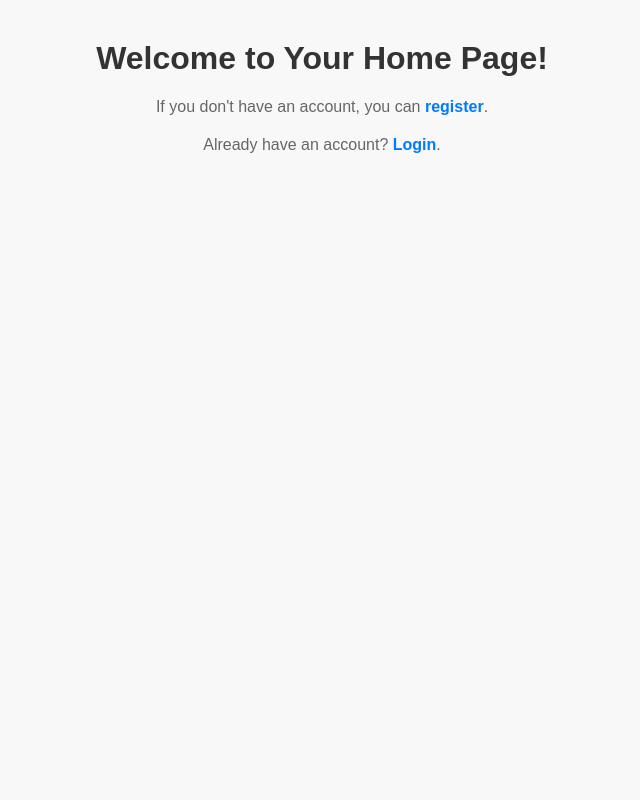
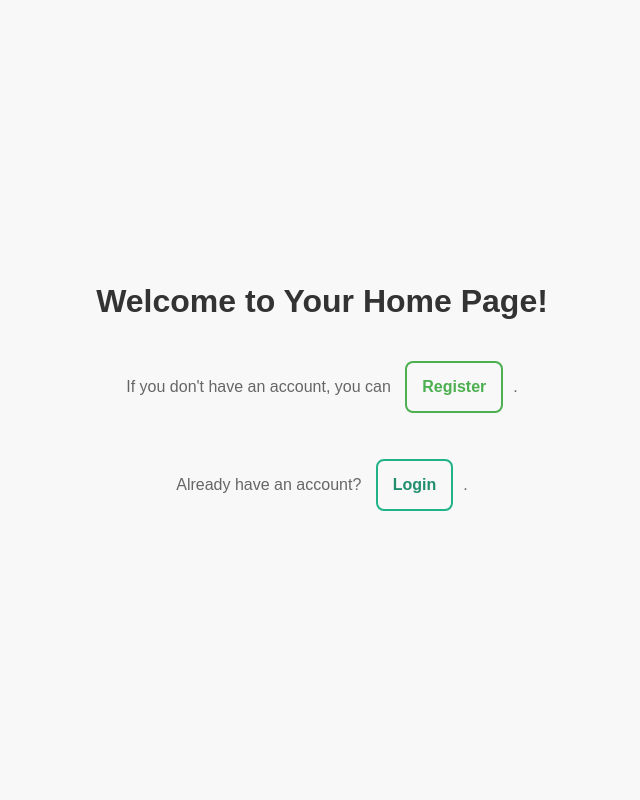
Before and after one commit to amirerfantim/ChatbotHub, a Django app: page / in a window 1280 px wide. Shown: the whole page, without its empty margins (318-958 px from the left). Run offline with Django 4.2, Linux system fonts and the light colour scheme.

Commit message:
Add css to home.html

```diff
--- a/torob_chatbot/templates/home/home.html
+++ b/torob_chatbot/templates/home/home.html
@@ -11,42 +11,108 @@
             margin: 0;
             padding: 0;
             text-align: center;
+            display: flex;
+            flex-direction: column;
+            align-items: center;
+            justify-content: center;
+            height: 100vh;
         }
 
         h1 {
             color: #333;
-            margin-top: 40px;
+            margin-top: 20px;
         }
 
         p {
             color: #666;
-            margin-top: 20px;
+            margin-top: 10px;
         }
 
         a {
-            color: #007bff;
             text-decoration: none;
             font-weight: bold;
+            display: inline-block;
+            position: relative;
+            margin: 10px;
+            padding: 15px;
+            border-radius: 8px;
+            transition: background-color 0.3s, color 0.3s;
         }
 
-        a:hover {
-            text-decoration: underline;
+        .login-btn {
+            color: #218e6e; /* Green color */
+            border: 2px solid #21b388;
+        }
+
+        .login-btn:hover {
+            background-color: #21b388;
+            color: #fff;
+        }
+
+        .register-btn {
+            color: #4CAF50;
+            border: 2px solid #4CAF50;
+        }
+
+        .register-btn:hover {
+            background-color: #4CAF50;
+            color: #fff;
+        }
+
+        .chatbot-list {
+            color: #1e88e5;
+            border: 2px solid #1e88e5;
+        }
+
+        .chatbot-list:hover {
+            background-color: #1e88e5;
+            color: #fff;
+        }
+
+        .chat-history {
+            color: #1565c0;
+            border: 2px solid #1565c0;
+        }
+
+        .chat-history:hover {
+            background-color: #1565c0;
+            color: #fff;
+        }
+
+        .admin-page {
+            color: #0d47a1;
+            border: 2px solid #0d47a1;
+        }
+
+        .admin-page:hover {
+            background-color: #0d47a1;
+            color: #fff;
+        }
+
+        .logout {
+            color: #B74813;
+            border: 2px solid #be4d25;
+        }
+
+        .logout:hover {
+            background-color: #be4d25;
+            color: #fff;
         }
     </style>
 </head>
 <body>
     {% if is_auth %}
         <h1>Welcome to Your Home Page, {{ user_name }}!</h1>
-            <p>Explore all chatbots <a href="{% url 'chatbot-list' %}">here</a>.</p>
-            <p>View your chat history <a href="{% url 'chat_history' %}">here</a>.</p>
+        <p> <a class="chatbot-list" href="{% url 'chatbot-list' %}">Explore all chatbots</a>.</p>
+        <p> <a class="chat-history" href="{% url 'chat_history' %}">View your chat history</a>.</p>
         {% if is_staff %}
-                <p>Visit the admin page <a href="{% url 'admin:index' %}">here</a>.</p>
+            <p> <a class="admin-page" href="{% url 'admin:index' %}">Visit the admin page</a>.</p>
         {% endif %}
-            <p><a href="{% url 'logout' %}">Logout</a></p>
+        <p><a class="logout" href="{% url 'logout' %}">Logout</a></p>
     {% else %}
         <h1>Welcome to Your Home Page!</h1>
-            <p>If you don't have an account, you can <a href="{% url 'register' %}">register</a>.</p>
-            <p>Already have an account? <a href="{% url 'login' %}">Login</a>.</p>
+        <p>If you don't have an account, you can <a class="register-btn" href="{% url 'register' %}">Register</a>.</p>
+        <p>Already have an account? <a class="login-btn" href="{% url 'login' %}">Login</a>.</p>
     {% endif %}
 </body>
 </html>
```
Lines whose indentation alone changed are shown as unchanged.
